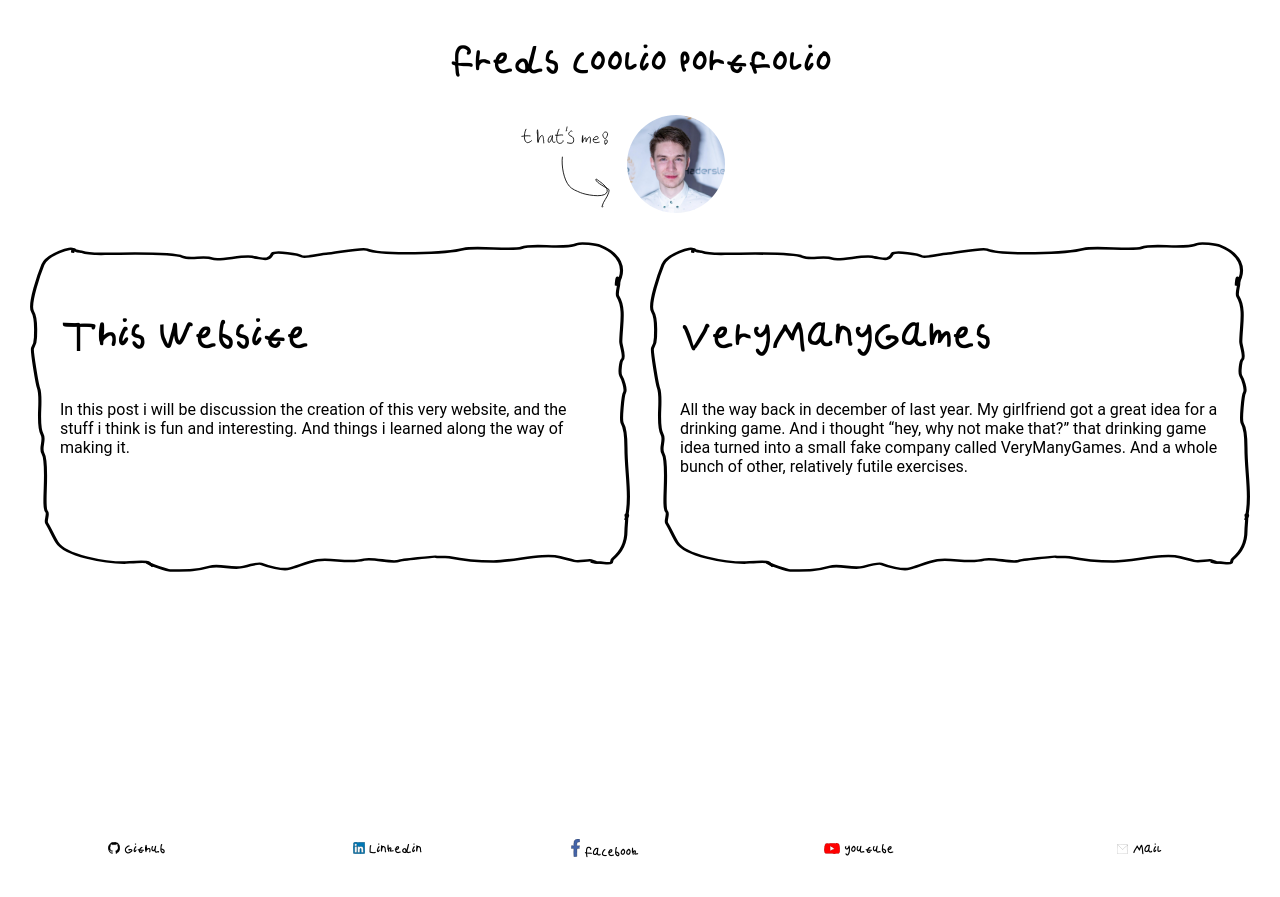
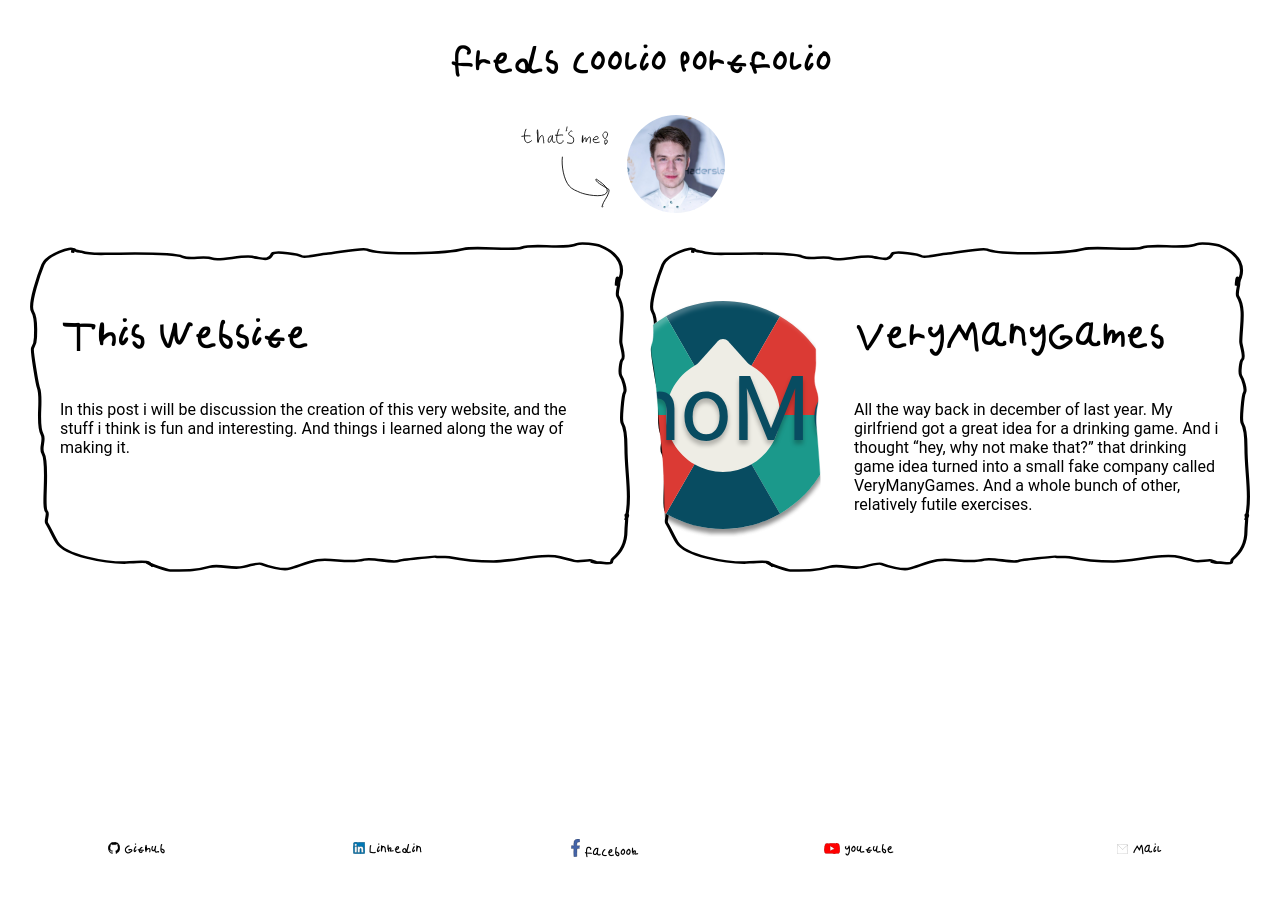
Before and after one commit to fred441a/fred441a.github.io, a Jekyll site: the page built from index.markdown, in a window 1280 px wide. Shown: the top 897 px of the page. Built offline with Jekyll 4.4.1, drawn with Linux system fonts in a browser that asks for light colours.

Commit message:
ups, accidentaly removed some images

```diff
--- a/_layouts/home.html
+++ b/_layouts/home.html
@@ -22,9 +22,9 @@
       <a href="{{post.url}}" class="grow">
         <div class="homePostDiv">
 
-          {%- if post.ImageUrl -%}
+          {%- if post.image -%}
 
-          <img class="DivPostImage" src="{{post.ImageUrl}}">
+          <img class="DivPostImage" src="{{post.image}}">
 
           {%- endif -%}
           <div class="homeposttextdiv">
--- a/_layouts/post.html
+++ b/_layouts/post.html
@@ -5,7 +5,7 @@ layout: default
 
 <div style="flex-wrap: wrap; flex-direction: row; display: flex;">
     <div Class="MainPostContent" >
-        {%- if page.ImageUrl -%}
+        {%- if page.image -%}
         <img src="{{ page.image }}" align="left" class="TopPostImage">
         {%- endif -%}
         {{content}}
```
